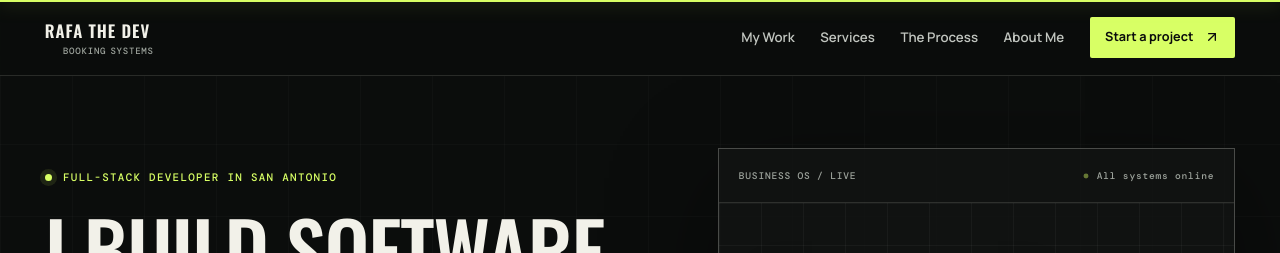
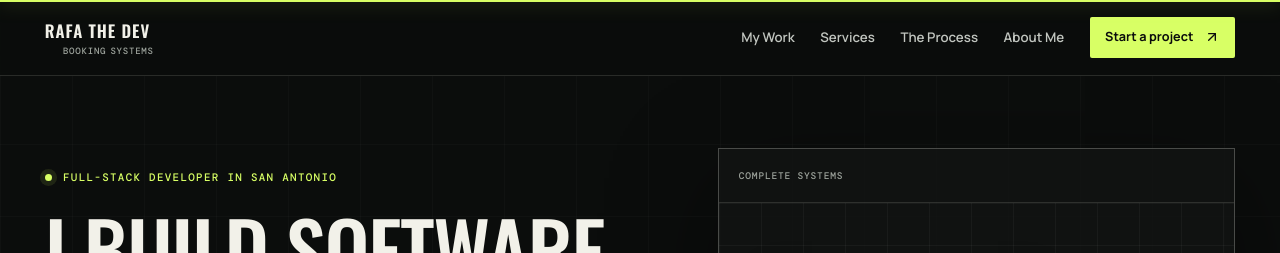
Before and after one commit to webdevRafa/rafa-the-dev, a React (Vite) app: page / in a window 1280 px wide. Shown: the top 253 px of the page. Built offline with nearby package versions, Linux system fonts and the light colour scheme.

Commit message:
Simplify hero system label

```diff
--- a/src/App.css
+++ b/src/App.css
@@ -382,25 +382,12 @@ summary:focus-visible {
   display: flex;
   height: 54px;
   align-items: center;
-  justify-content: space-between;
+  justify-content: flex-start;
   padding: 0 1.25rem;
   border-bottom: 1px solid var(--line);
   color: var(--muted);
   font: 500 0.6rem/1 var(--mono);
   letter-spacing: 0.08em;
-}
-
-.visual-status {
-  display: flex;
-  align-items: center;
-  gap: 0.5rem;
-}
-
-.visual-status i {
-  width: 6px;
-  height: 6px;
-  border-radius: 50%;
-  background: var(--lime);
 }
 
 .visual-canvas {
--- a/src/App.tsx
+++ b/src/App.tsx
@@ -503,25 +503,7 @@ function App() {
               }}
             >
               <div className="visual-topbar">
-                <span>BUSINESS OS / LIVE</span>
-                <span className="visual-status">
-                  <motion.i
-                    variants={{
-                      hidden: { opacity: 0, scale: 0.75 },
-                      visible: {
-                        opacity: [0.35, 1, 0.35],
-                        scale: [0.8, 1, 0.8],
-                        transition: {
-                          duration: 2.1,
-                          delay: 0.35,
-                          repeat: Infinity,
-                          ease: 'easeInOut',
-                        },
-                      },
-                    }}
-                  />
-                  All systems online
-                </span>
+                <span>COMPLETE SYSTEMS</span>
               </div>
               <div className="visual-canvas">
                 <motion.div
```
